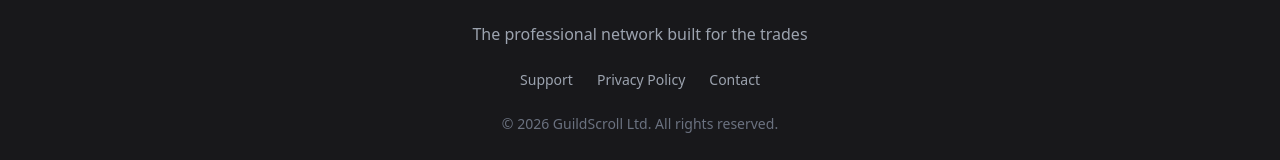
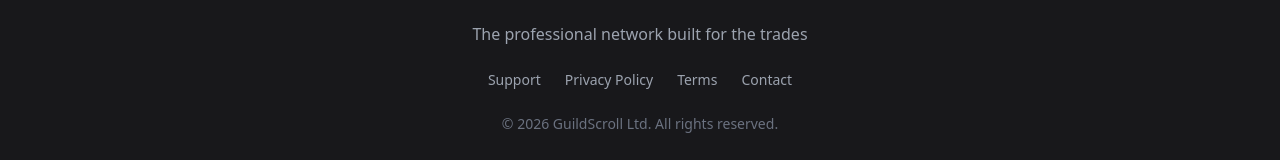
Before and after one commit to GuildScroll/GuildScroll.github.io, a website: page index.html in a window 1280 px wide. Shown: the part 2813-2973 px from the top of the page. Drawn offline with Linux system fonts and the light colour scheme.

Commit message:
Update footer to include full navigation

```diff
--- a/index.html
+++ b/index.html
@@ -201,6 +201,7 @@
             <div class="flex justify-center space-x-6 mb-6 text-sm font-medium">
                 <a href="./support" class="text-gray-400 hover:text-gold-400 transition">Support</a>
                 <a href="./privacy" class="text-gray-400 hover:text-gold-400 transition">Privacy Policy</a>
+                <a href="./terms" class="text-gray-400 hover:text-gold-400 transition">Terms</a>
                 <a href="mailto:rav@guildscroll.com" class="text-gray-400 hover:text-gold-400 transition">Contact</a>
             </div>
 
```
